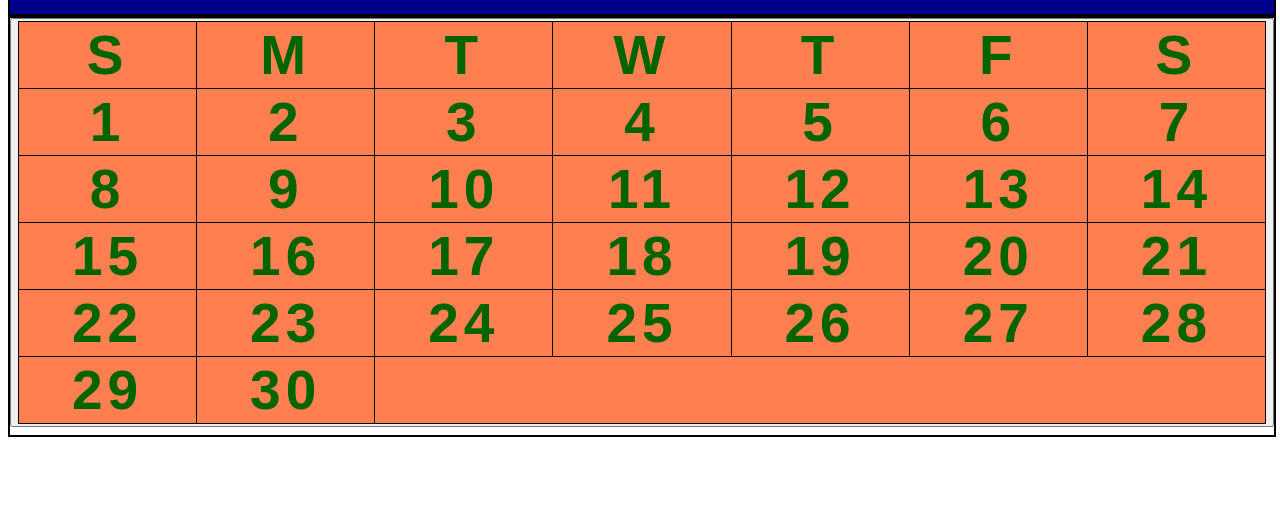
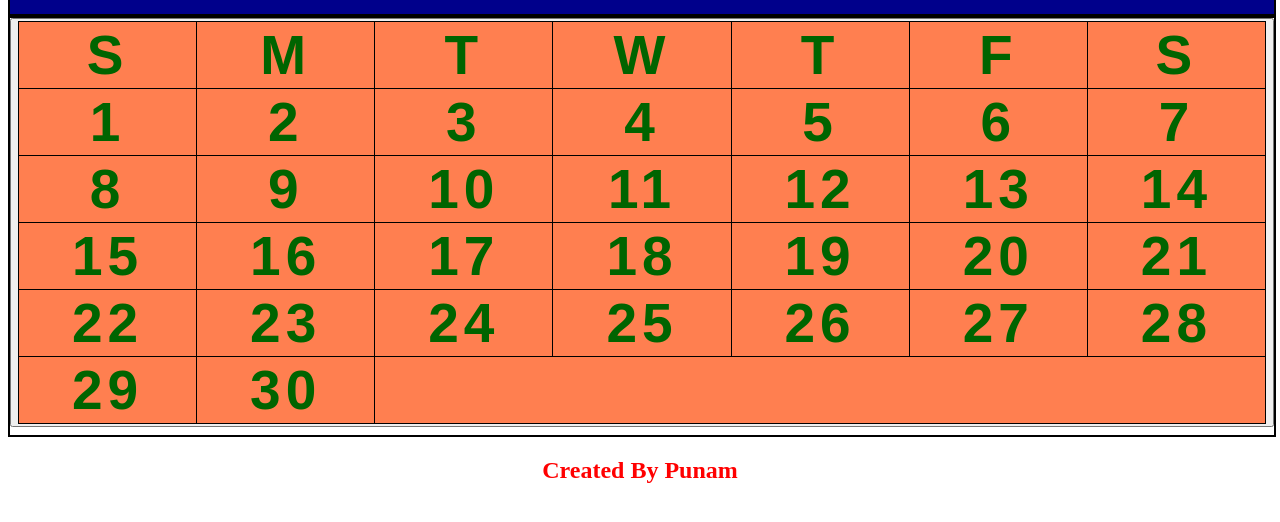
Before and after one commit to punamkri/calendar, a plain HTML site: page index.html in a window 1280 px wide. Shown: the part 260-782 px from the top of the page. Drawn offline with Linux system fonts and the light colour scheme.

Commit message:
Author Added

```diff
--- a/index.html
+++ b/index.html
@@ -71,6 +71,6 @@
               </button>
      </div>
      </div>
-
+    <h2 class="author">Created By Punam</h2>
 </body>
 </html>
--- a/style.css
+++ b/style.css
@@ -53,3 +53,7 @@ div.box1{
 .button,th:hover{
     background-color: red;
 }
+.author{
+    text-align: center;
+    color: red;
+}
```
